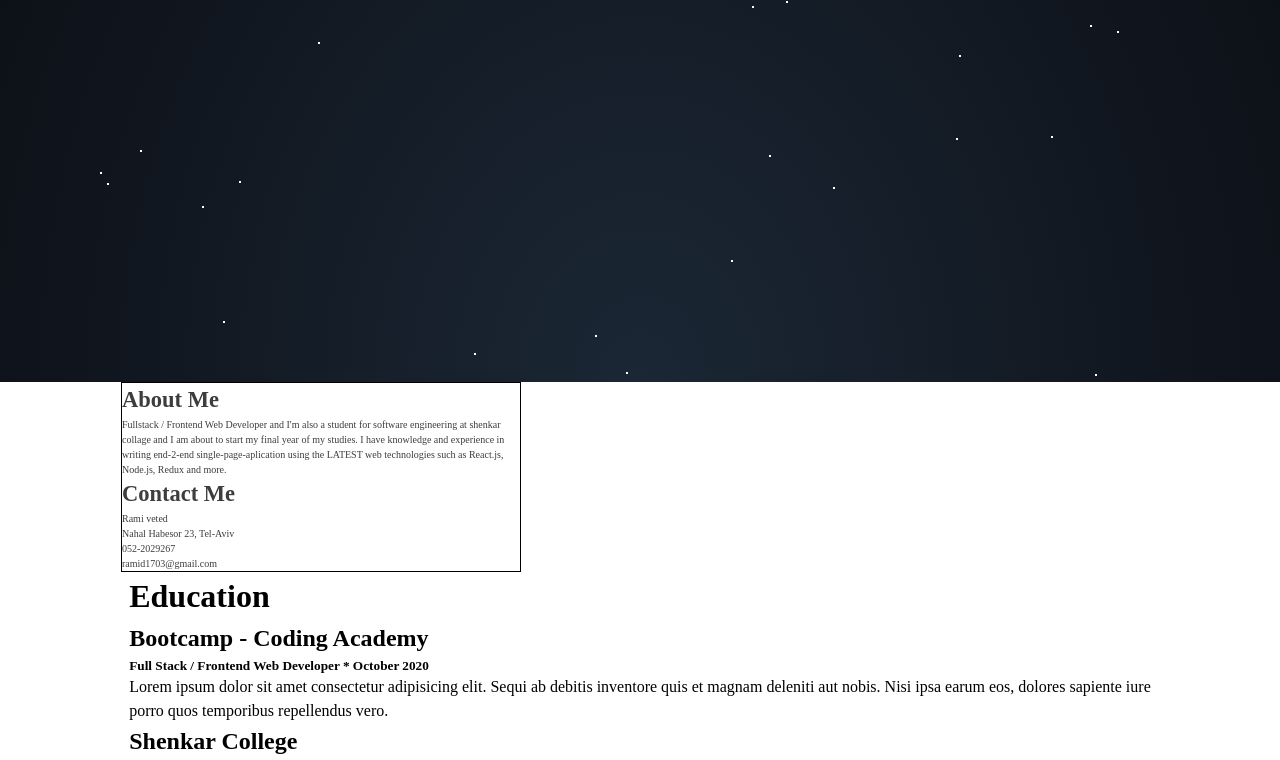
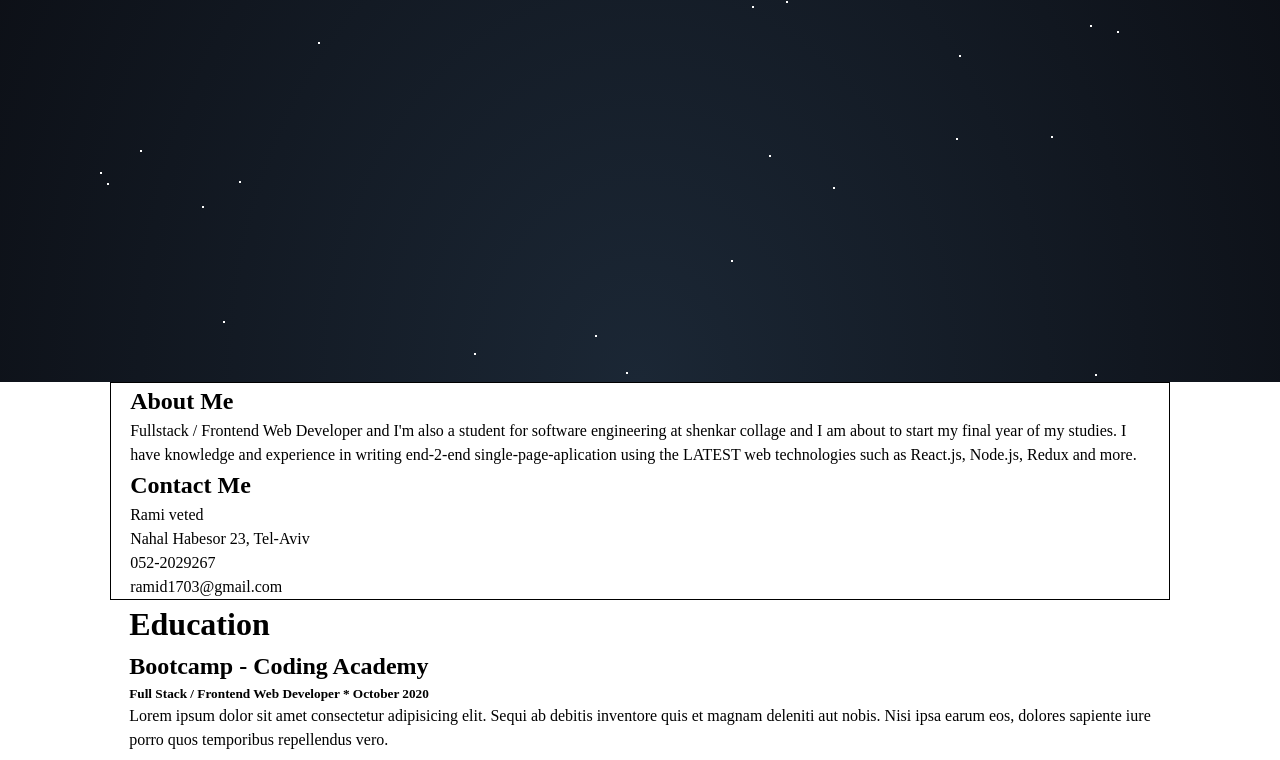
Before and after one commit to RamiDorani/my-portfolio, a React (Create React App) app: page / in a window 1280 px wide. Shown: the part 418-1178 px from the top of the page. Built offline with nearby package versions, Linux system fonts and the light colour scheme; a web font is replaced by a local one.

Commit message:
'update'

```diff
--- a/src/cmps/MyDetailes.jsx
+++ b/src/cmps/MyDetailes.jsx
@@ -4,19 +4,21 @@ import React, { Component } from 'react'
 export class MyDetailes extends Component {
     render() {
         return (
-            <div className="my-detailes-wrapper container" id="about">
-                <section className="my-detailes">
-                    <h2>About Me</h2>
-                    <p>Fullstack / Frontend Web Developer and I'm also a student for software engineering at shenkar collage and I am about to start my final year of my studies. I have knowledge and experience in writing end-2-end single-page-aplication using the LATEST web technologies such as React.js, Node.js, Redux and more.</p>
-                    <h2>Contact Me</h2>
-                    <p>
+                <section className="my-detailes-wrapper container" id="about">
+                    <div className="up">
+                    <h2 className="my-headers about-me-header">About Me</h2>
+                    <p className="p about-me-p">Fullstack / Frontend Web Developer and I'm also a student for software engineering at shenkar collage and I am about to start my final year of my studies. I have knowledge and experience in writing end-2-end single-page-aplication using the LATEST web technologies such as React.js, Node.js, Redux and more.</p>
+                    </div>
+                    <div className="down">
+                    <h2 className="my-headers contact-me-header">Contact Me</h2>
+                    <p className="p contact-me-p">
                     Rami veted <br />
                     Nahal Habesor 23, Tel-Aviv <br />
                     052-2029267 <br />
                     ramid1703@gmail.com <br />
                     </p>
+                    </div>
                 </section>
-            </div>
         )
     }
 }
--- a/src/styles/components/_myDetailes.scss
+++ b/src/styles/components/_myDetailes.scss
@@ -1,22 +1,20 @@
 .my-detailes-wrapper {
     // background-image: url('../../imgs/programmer.png');
     background-size: cover;
-    max-width: 100%;
-    display: grid;
-    grid-template-columns: repeat(auto-fill, minmax(500px, 1fr));
+    border: 1px solid black;
 }
 
 
-.my-detailes {
-    max-width: 400px;
-    margin-left: -19px;
-    border: 1px solid black;
-    font-size: rem(15px);
-    color: #3d3d3d;
-    p {
-        font-size: rem(10px);
-    }
-}
+// .my-detailes {
+//     max-width: 400px;
+//     margin-left: -19px;
+//     // border: 1px solid black;
+//     font-size: rem(15px);
+//     color: #3d3d3d;
+//     p {
+//         font-size: rem(10px);
+//     }
+// }
 
 .my-pic{
     border: 1px solid black;
--- a/src/styles/components/_navBar.scss
+++ b/src/styles/components/_navBar.scss
@@ -40,7 +40,7 @@
 
 @media (max-width:800px) {
   .container {
-      max-width: 700px;
+      max-width: 600px;
     }
 
     .main-nav {
--- a/src/styles/global.scss
+++ b/src/styles/global.scss
@@ -4,6 +4,7 @@
 
 @import "setup/functions";
 @import "setup/typography";
+@import "setup/mediaQueries";
 
 
 
```
Also changed, not shown: src/styles/setup/_mediaQueries.scss (added, +33 -0 lines).
